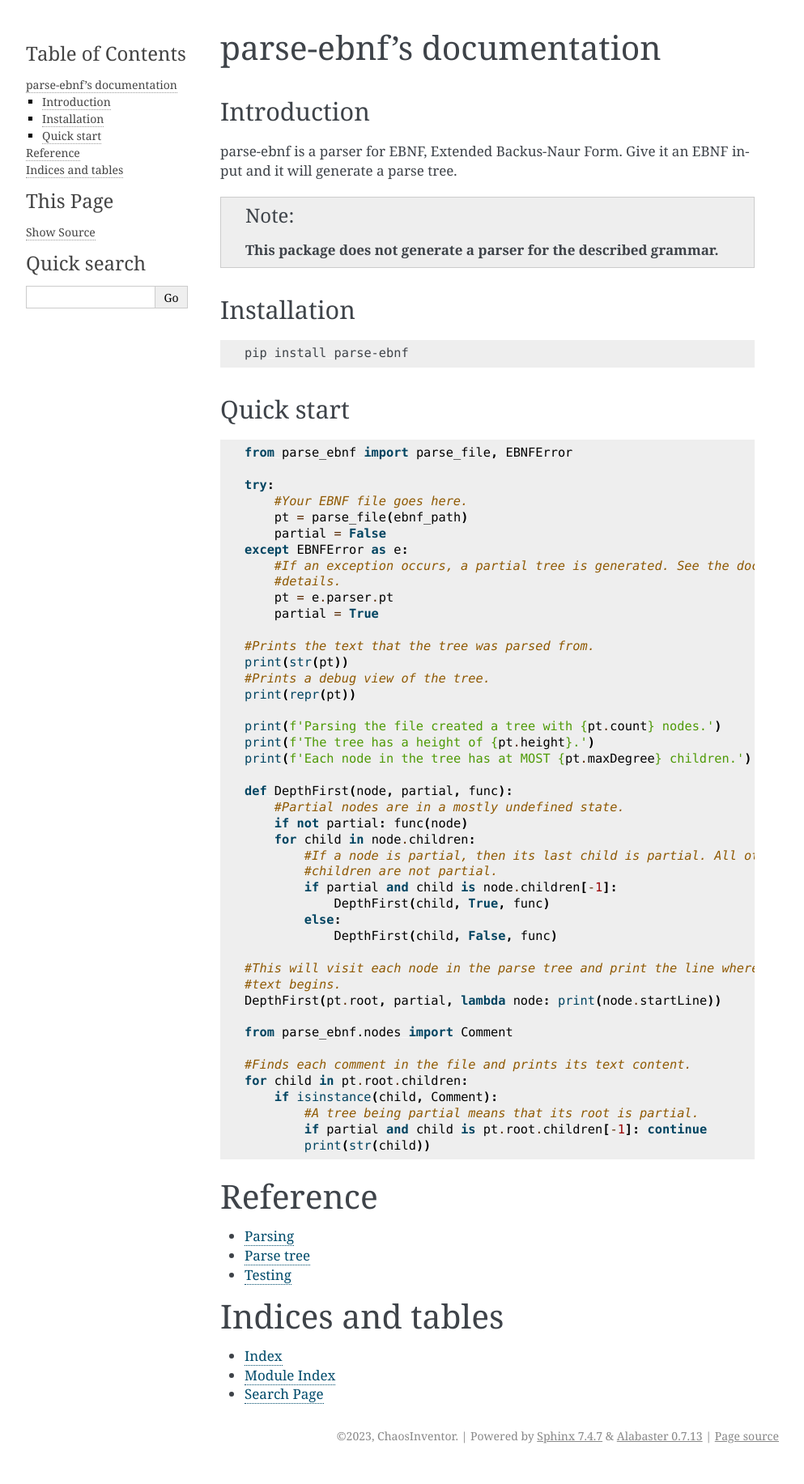
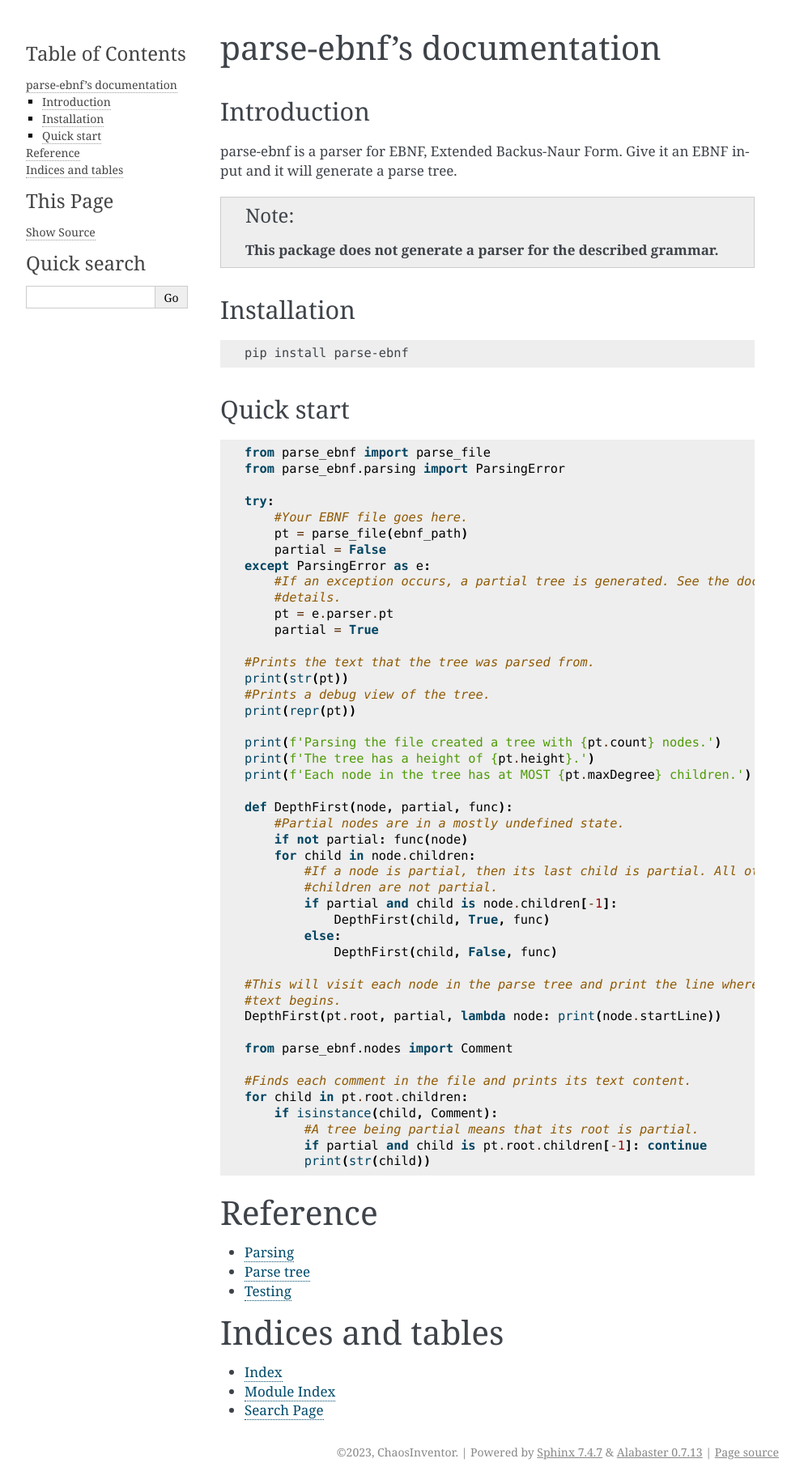
Before and after one commit to ChaosInventor/parse-ebnf, a Sphinx documentation site: the page built from docs/index.rst, in a window 1280 px wide. Shown: the whole page at 81% size, without its empty margins (148-1141 px from the left). Built offline with Sphinx 7.4.7, drawn with Linux system fonts in a browser that asks for light colours.

Commit message:
Fix README example
Technically, only `ParsingError`s have the `parser` attribute.
`EBNFError`s are not guaranteed to have anything.

```diff
--- a/docs/index.rst
+++ b/docs/index.rst
@@ -24,13 +24,14 @@ Quick start
 
 .. code-block:: python
 
-    from parse_ebnf import parse_file, EBNFError
+    from parse_ebnf import parse_file
+    from parse_ebnf.parsing import ParsingError
 
     try:
         #Your EBNF file goes here.
         pt = parse_file(ebnf_path)
         partial = False
-    except EBNFError as e:
+    except ParsingError as e:
         #If an exception occurs, a partial tree is generated. See the docs for
         #details.
         pt = e.parser.pt
```
Also changed, not shown: README.md (+3 -2 lines), 1 other file.
